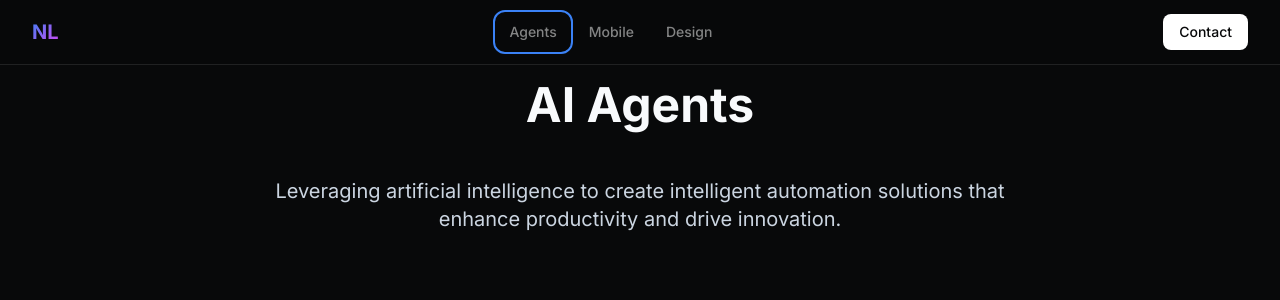
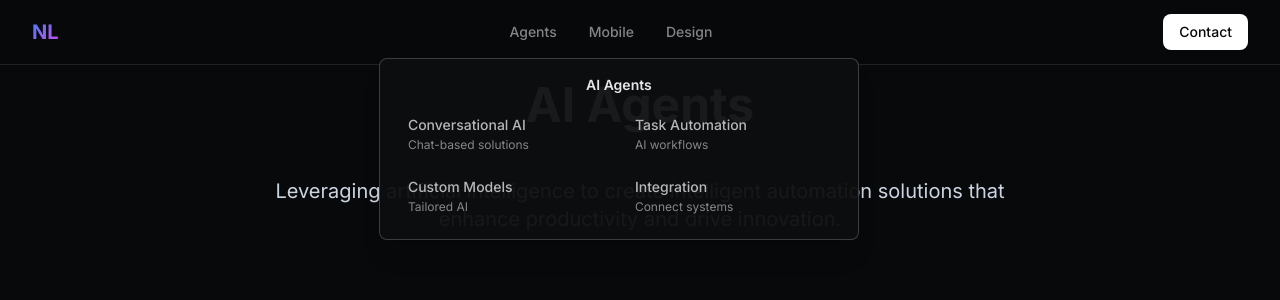
Before and after one commit to NLarson2504/nikolaslarsonwebsite, a React (Create React App) app: page / in a window 1280 px wide. Both pictures are taken after a click on the button "Agents". Shown: the top 300 px of the page. Built offline with nearby package versions, Linux system fonts and the light colour scheme; a web font is replaced by a local one.

Commit message:
Working Menu

```diff
--- /dev/null
+++ b/src/components/HoverMenu.js
@@ -0,0 +1,182 @@
+import React, { useState, useEffect, useRef } from 'react';
+import { gsap } from 'gsap';
+
+const HoverMenu = ({ activeSection, navigateToPage, isVisible }) => {
+  const [currentContent, setCurrentContent] = useState(null);
+  const [isAnimating, setIsAnimating] = useState(false);
+  const contentRef = useRef(null);
+  const containerRef = useRef(null);
+
+  const navOrder = ['agents', 'mobile', 'design'];
+
+  const menuContent = {
+    agents: {
+      title: "AI Agents",
+      items: [
+        { label: "Conversational AI", page: "agents", description: "Chat-based solutions" },
+        { label: "Task Automation", page: "automation", description: "AI workflows" },
+        { label: "Custom Models", page: "models", description: "Tailored AI" },
+        { label: "Integration", page: "integration", description: "Connect systems" }
+      ]
+    },
+    mobile: {
+      title: "Mobile Development",
+      items: [
+        { label: "iOS Apps", page: "ios", description: "Native Swift" },
+        { label: "Android Apps", page: "android", description: "Kotlin & Java" },
+        { label: "React Native", page: "react-native", description: "Cross-platform" },
+        { label: "App Store", page: "aso", description: "Optimization" }
+      ]
+    },
+    design: {
+      title: "Design & UX",
+      items: [
+        { label: "UI/UX Design", page: "ux-design", description: "User interfaces" },
+        { label: "Prototyping", page: "prototyping", description: "Interactive mockups" },
+        { label: "Design Systems", page: "design-systems", description: "Frameworks" },
+        { label: "Brand Identity", page: "branding", description: "Visual development" }
+      ]
+    }
+  };
+
+  const getSlideDirection = (from, to) => {
+    if (!from || !to) return 0;
+    const fromIndex = navOrder.indexOf(from);
+    const toIndex = navOrder.indexOf(to);
+    return toIndex > fromIndex ? 1 : -1; // 1 for right, -1 for left
+  };
+
+  // Initialize menu as invisible on mount
+  useEffect(() => {
+    if (containerRef.current) {
+      gsap.set(containerRef.current, { opacity: 0, y: -15, scale: 0.9 });
+
+      // Trigger appear animation immediately
+      if (isVisible) {
+        gsap.to(containerRef.current, {
+          opacity: 1,
+          y: 0,
+          scale: 1,
+          duration: 0.35,
+          ease: "back.out(1.2)",
+          delay: 0.05 // Small delay to ensure mount is complete
+        });
+      }
+    }
+  }, []); // Only run on mount
+
+  // Handle menu appear/disappear animations
+  useEffect(() => {
+    if (containerRef.current) {
+      if (isVisible) {
+        // Appear animation
+        gsap.to(containerRef.current, {
+          opacity: 1,
+          y: 0,
+          scale: 1,
+          duration: 0.35,
+          ease: "back.out(1.2)"
+        });
+      } else {
+        // Disappear animation
+        gsap.to(containerRef.current, {
+          opacity: 0,
+          y: -10,
+          scale: 0.95,
+          duration: 0.25,
+          ease: "power2.in"
+        });
+      }
+    }
+  }, [isVisible]);
+
+  // Handle content sliding animations
+  useEffect(() => {
+    if (activeSection && menuContent[activeSection]) {
+      if (currentContent && currentContent !== activeSection && contentRef.current) {
+        setIsAnimating(true);
+        const direction = getSlideDirection(currentContent, activeSection);
+        const slideDistance = 50;
+
+        // Slide out current content
+        gsap.to(contentRef.current, {
+          x: direction * -slideDistance,
+          opacity: 0,
+          duration: 0.2,
+          ease: "power2.out",
+          onComplete: () => {
+            setCurrentContent(activeSection);
+            // Slide in new content from opposite direction
+            gsap.fromTo(contentRef.current,
+              { x: direction * slideDistance, opacity: 0 },
+              {
+                x: 0,
+                opacity: 1,
+                duration: 0.25,
+                ease: "power2.out",
+                onComplete: () => setIsAnimating(false)
+              }
+            );
+          }
+        });
+      } else {
+        setCurrentContent(activeSection);
+        if (contentRef.current) {
+          gsap.set(contentRef.current, { x: 0, opacity: 1 });
+        }
+      }
+    }
+  }, [activeSection, currentContent]);
+
+  // Set default content if none exists
+  const displayContent = currentContent || activeSection || 'agents';
+
+  if (!menuContent[displayContent]) {
+    return null;
+  }
+
+  const content = menuContent[displayContent];
+
+  return (
+    <div
+      className="absolute top-full left-1/2 transform -translate-x-1/2 pt-2"
+      style={{ pointerEvents: isVisible ? 'auto' : 'none' }}
+    >
+      {/* Invisible bridge to prevent gap - only active when visible */}
+      <div
+        className="absolute top-0 left-1/2 transform -translate-x-1/2 w-[480px] h-2 bg-transparent"
+        style={{ pointerEvents: isVisible ? 'auto' : 'none' }}
+      ></div>
+
+      <div
+        ref={containerRef}
+        className="bg-dark-900/95 backdrop-blur-md border border-white/20 rounded-lg p-4 w-[480px] shadow-xl overflow-hidden"
+        style={{ pointerEvents: isVisible ? 'auto' : 'none' }}
+      >
+      <div ref={contentRef}>
+        <div className="text-white/90 text-sm font-semibold mb-3 text-center">
+          {content.title}
+        </div>
+        <div className="grid grid-cols-2 gap-2">
+          {content.items.map((item, index) => (
+            <button
+              key={`${displayContent}-${index}`}
+              onClick={() => navigateToPage(item.page)}
+              className="text-left px-3 py-2 text-white/70 hover:text-white hover:bg-white/10 rounded-lg transition-all duration-200 text-sm focus:outline-none group"
+            >
+              <div className="font-medium group-hover:text-white transition-colors text-sm">
+                {item.label}
+              </div>
+              <div className="text-xs text-white/50 mt-0.5 group-hover:text-white/70 transition-colors">
+                {item.description}
+              </div>
+            </button>
+          ))}
+        </div>
+      </div>
+      </div>
+    </div>
+  );
+};
+
+export default HoverMenu;
--- a/src/components/TopNav.js
+++ b/src/components/TopNav.js
@@ -1,8 +1,28 @@
-import React from 'react';
+import React, { useState } from 'react';
+import HoverMenu from './HoverMenu';
 
 const TopNav = ({ currentPage, navigateToPage }) => {
+  const [isMenuOpen, setIsMenuOpen] = useState(false);
+  const [isMenuVisible, setIsMenuVisible] = useState(false);
+  const [activeSection, setActiveSection] = useState(null);
+  const [hasEverOpened, setHasEverOpened] = useState(false);
+
   const handleNavClick = (page) => {
     navigateToPage(page);
+  };
+
+  const handleMouseEnter = () => {
+    if (!hasEverOpened) {
+      setHasEverOpened(true);
+      setIsMenuOpen(true);
+    }
+    setIsMenuVisible(true);
+  };
+
+  const handleMouseLeave = () => {
+    setIsMenuVisible(false);
+    setActiveSection(null);
+    // Keep menu mounted for smooth transitions
   };
 
   return (
@@ -14,39 +34,55 @@ const TopNav = ({ currentPage, navigateToPage }) => {
             <div className="flex-shrink-0">
               <button
                 onClick={() => handleNavClick('home')}
-                className="text-xl font-heading font-bold text-gradient-primary hover:opacity-80 transition-opacity"
+                className="text-xl font-heading font-bold text-gradient-primary hover:opacity-80 transition-opacity focus:outline-none"
               >
                 NL
               </button>
             </div>
 
             {/* Centered Navigation Links */}
-            <div className="hidden md:flex items-center space-x-2">
+            <div
+              className="hidden md:flex items-center space-x-2 relative"
+              onMouseEnter={handleMouseEnter}
+              onMouseLeave={handleMouseLeave}
+            >
               <button
                 onClick={() => handleNavClick('agents')}
-                className="px-3 py-2 rounded-lg text-white/50 hover:text-white hover:bg-white/10 transition-all duration-200 font-sans text-sm font-medium"
+                onMouseEnter={() => setActiveSection('agents')}
+                className="px-3 py-2 rounded-lg text-white/50 hover:text-white hover:bg-white/10 transition-all duration-200 font-sans text-sm font-medium focus:outline-none"
               >
                 Agents
               </button>
               <button
                 onClick={() => handleNavClick('mobile')}
-                className="px-3 py-2 rounded-lg text-white/50 hover:text-white hover:bg-white/10 transition-all duration-200 font-sans text-sm font-medium"
+                onMouseEnter={() => setActiveSection('mobile')}
+                className="px-3 py-2 rounded-lg text-white/50 hover:text-white hover:bg-white/10 transition-all duration-200 font-sans text-sm font-medium focus:outline-none"
               >
                 Mobile
               </button>
               <button
                 onClick={() => handleNavClick('design')}
-                className="px-3 py-2 rounded-lg text-white/50 hover:text-white hover:bg-white/10 transition-all duration-200 font-sans text-sm font-medium"
+                onMouseEnter={() => setActiveSection('design')}
+                className="px-3 py-2 rounded-lg text-white/50 hover:text-white hover:bg-white/10 transition-all duration-200 font-sans text-sm font-medium focus:outline-none"
               >
                 Design
               </button>
+
+              {/* Hover Menu */}
+              {isMenuOpen && (
+                <HoverMenu
+                  activeSection={activeSection}
+                  navigateToPage={navigateToPage}
+                  isVisible={isMenuVisible}
+                />
+              )}
             </div>
 
             {/* Contact CTA */}
             <div className="flex items-center">
               <button
                 onClick={() => handleNavClick('contact')}
-                className={`px-4 py-2 rounded-lg font-sans text-sm font-medium transition-all duration-200 ${
+                className={`px-4 py-2 rounded-lg font-sans text-sm font-medium transition-all duration-200 focus:outline-none ${
                   currentPage === 'contact'
                     ? 'bg-white text-dark-950'
                     : 'bg-white text-dark-950 hover:bg-gray-100'
@@ -58,7 +94,7 @@ const TopNav = ({ currentPage, navigateToPage }) => {
 
             {/* Mobile menu button */}
             <div className="md:hidden">
-              <button className="text-dark-200 hover:text-dark-50 transition-colors duration-200">
+              <button className="text-dark-200 hover:text-dark-50 transition-colors duration-200 focus:outline-none">
                 <svg className="h-6 w-6" fill="none" viewBox="0 0 24 24" stroke="currentColor">
                   <path strokeLinecap="round" strokeLinejoin="round" strokeWidth={2} d="M4 6h16M4 12h16M4 18h16" />
                 </svg>
--- a/src/diagrams/WebPageDiagram.js
+++ b/src/diagrams/WebPageDiagram.js
@@ -109,7 +109,7 @@ const WebPageDiagram = ({ className = "" }) => {
   return (
     <div
       ref={containerRef}
-      className={`webpage-diagram relative w-full h-full ${className}`}
+      className={`webpage-diagram relative -ml-96 w-full h-full ${className}`}
     >
       <div
         className="relative w-full h-full overflow-visible"
```
